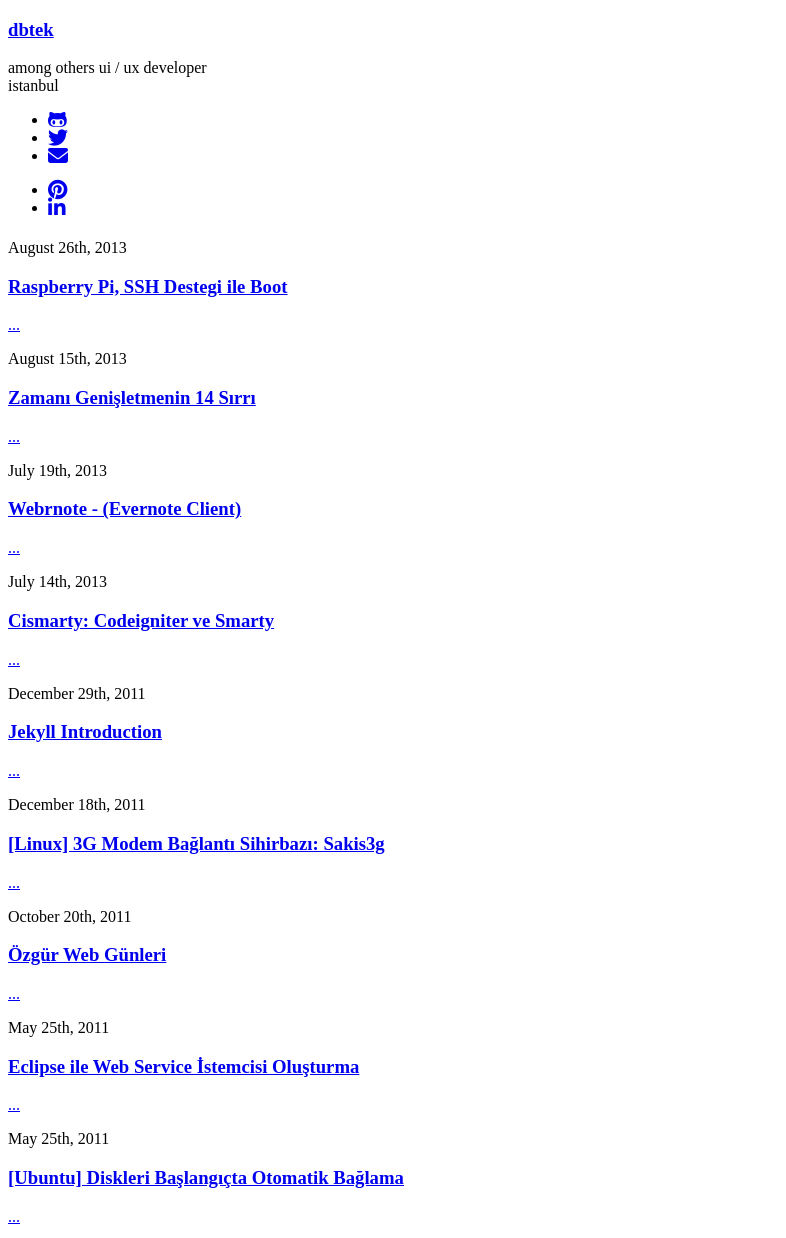
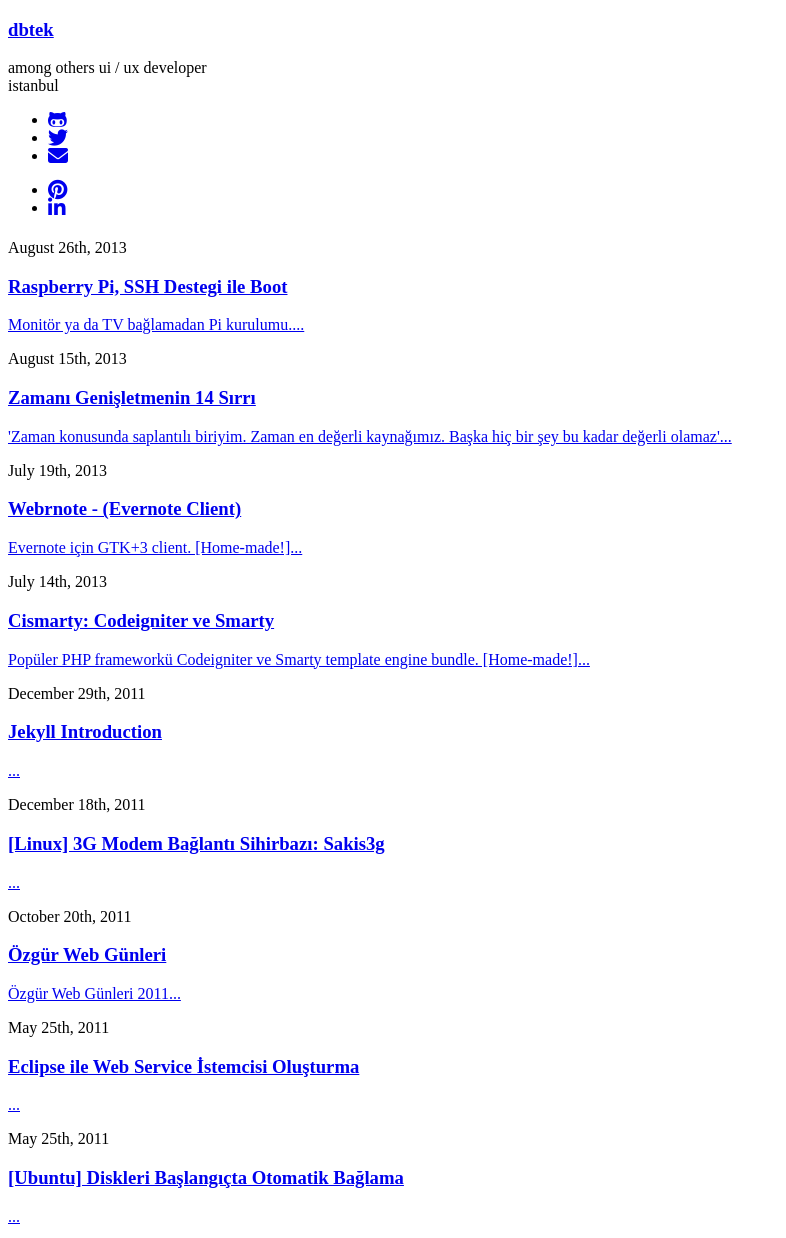
Before and after one commit to dbtek/blog, a Jekyll site: the page built from index.md, in a window 1280 px wide and 1400 px high, cut to the strip 162-1400 px from the top of the window. Shown: the whole strip, without its empty margins (0-786 px from the left). Built offline with Jekyll 4.4.1, drawn with Linux system fonts in a browser that asks for light colours; nearby versions of some CDN libraries; library files that are not in the unit come from our copies.

Commit message:
short infos added to posts

```diff
--- a/_posts/2011-10-20-ozgur-web-gunleri.markdown
+++ b/_posts/2011-10-20-ozgur-web-gunleri.markdown
@@ -5,6 +5,7 @@
 layout: post
 slug: ozgur-web-gunleri
 title: Özgür Web Günleri
+shortinfo: Özgür Web Günleri 2011
 wordpress_id: 350
 categories:
 - Bilişim-Teknoloji
--- a/_posts/2013-07-14-codeigniter-ve-smarty.markdown
+++ b/_posts/2013-07-14-codeigniter-ve-smarty.markdown
@@ -5,6 +5,7 @@
 layout: post
 slug: codeigniter-ve-smarty
 title: 'Cismarty: Codeigniter ve Smarty'
+shortinfo: Popüler PHP frameworkü Codeigniter ve Smarty template engine bundle. [Home-made!]
 wordpress_id: 430
 categories:
 - Web
@@ -22,5 +23,5 @@
 
 Güçlü bir MVC frameworku olan Codeigniter üzerinde bir template engine kullanma ihtiyacı hissedebilirsiniz. Smarty, Codeigniter ile birlikte harikalar çıkarmanıza ortam sağlıyor.
 
-Smarty'i Codeigniter'a entegre edip github üzerinde bir [bundle](https://github.com/dbtek/cismarty) oluşturdum. Github'dan projeyi alarak örnek welcome controller'ı içerisinde smarty kullanımını görebilirsiniz.
-`[icon name=icon-github arg=icon-large]` [cismarty](https://github.com/dbtek/cismarty)
+Smarty'i Codeigniter'a entegre edip github üzerinde bir [bundle](https://github.com/dbtek/cismarty) oluşturdum. Github'dan projeyi alarak örnek welcome controller'ı içerisinde Smarty kullanımını görebilirsiniz.
+[cismarty](https://github.com/dbtek/cismarty)
--- a/_posts/2013-07-19-webrnote.markdown
+++ b/_posts/2013-07-19-webrnote.markdown
@@ -5,6 +5,7 @@
 layout: post
 slug: webrnote
 title: Webrnote - (Evernote Client)
+shortinfo: Evernote için GTK+3 client. [Home-made!]
 wordpress_id: 456
 categories:
 - Genel
--- a/_posts/2013-08-15-zamani-genisletmenin-14-sirri.markdown
+++ b/_posts/2013-08-15-zamani-genisletmenin-14-sirri.markdown
@@ -5,6 +5,7 @@
 layout: post
 slug: zamani-genisletmenin-14-sirri
 title: Zamanı Genişletmenin 14 Sırrı
+shortinfo: "'Zaman konusunda saplantılı biriyim. Zaman en değerli kaynağımız. Başka hiç bir şey bu kadar değerli olamaz'"
 wordpress_id: 466
 categories:
 - Genel
--- a/_posts/2013-08-26-raspberry-pi-ssh-destegi-ile-boot.markdown
+++ b/_posts/2013-08-26-raspberry-pi-ssh-destegi-ile-boot.markdown
@@ -5,6 +5,7 @@
 layout: post
 slug: raspberry-pi-ssh-destegi-ile-boot
 title: Raspberry Pi, SSH Destegi ile Boot
+shortinfo: Monitör ya da TV bağlamadan Pi kurulumu.
 wordpress_id: 478
 categories:
 - Bilişim-Teknoloji
```
